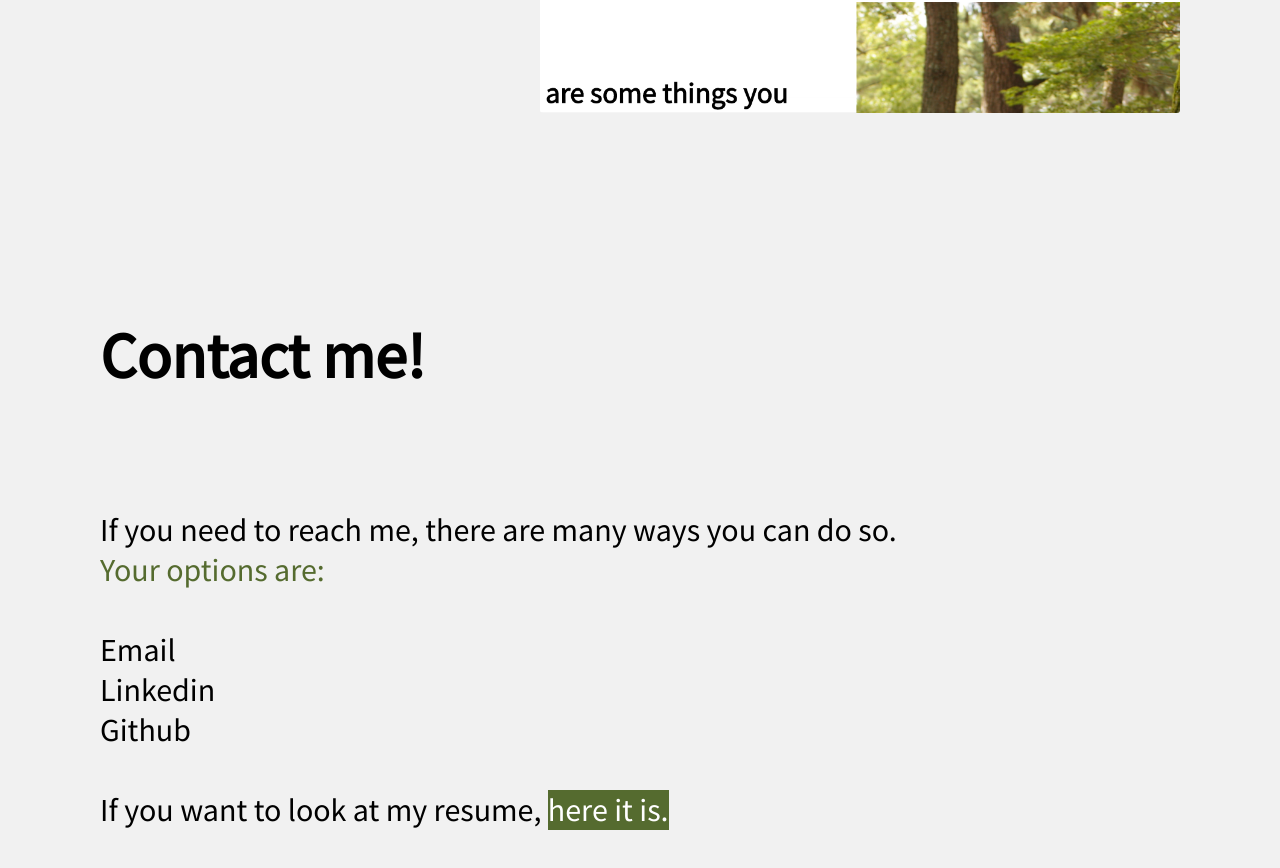
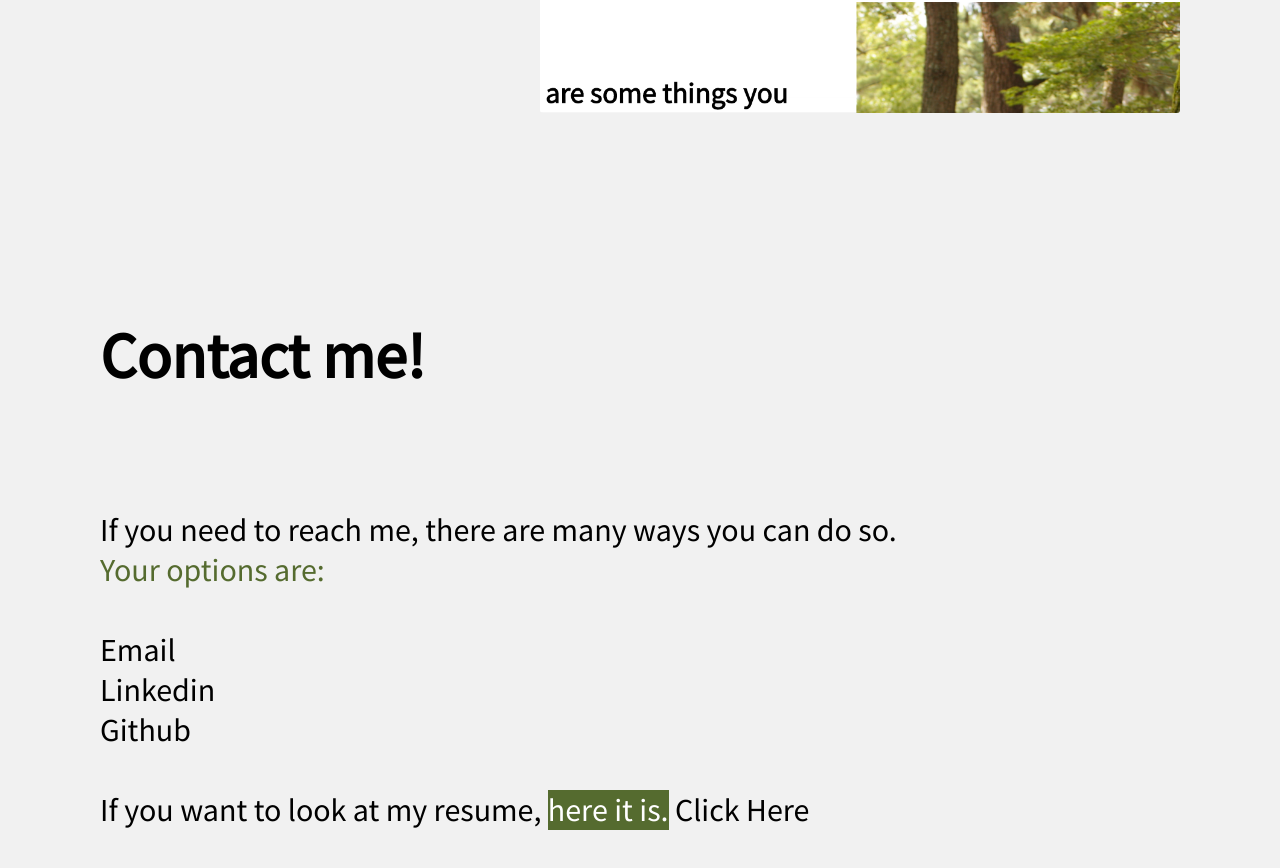
Before and after one commit to timeforchang/website, a plain HTML site: page index.html in a window 1280 px wide. Shown: the part 3888-4756 px from the top of the page. Drawn offline with nearby package versions, Linux system fonts and the light colour scheme.

Commit message:
making things work better

```diff
--- a/index.html
+++ b/index.html
@@ -140,6 +140,7 @@
                     <span style = "background-color: darkolivegreen;
                     color: white">here it is.</span>
                 </a>
+                <a href = "/name_home.html">Click Here</a>
             </p>
         </div>
 
```
